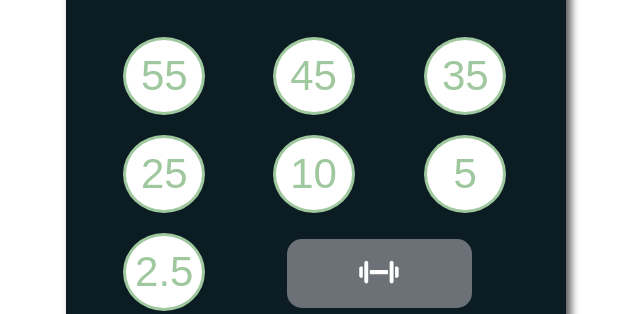
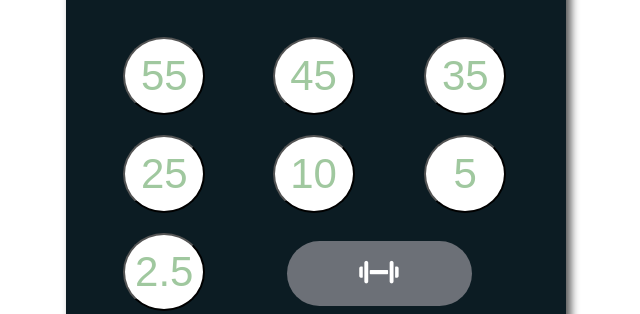
Before and after one commit to kevinmolina-io/barbell-calculator, a plain HTML site: page index.html in a window 1280 px wide. Shown: the part 638-952 px from the top of the page, without its empty margins (324-964 px from the left). Drawn offline with nearby package versions, Linux system fonts and the light colour scheme.

Commit message:
1) UI modifications to Calculate button

```diff
--- a/style.css
+++ b/style.css
@@ -100,14 +100,15 @@ input:focus {
   -moz-border-radius: 50%;
   -ms-border-radius: 50%;
   -o-border-radius: 50%;
-  border: 3px solid #a0c89f;
+  /* border: 3px solid #a0c89f; */
 }
 
 .plate-btn:active {
   background-color: #a0c89f;
   color: #ffffff;
-  border: 3px solid #ffffff;
+  /* border: 3px solid #ffffff; */
   transition: all 0.4s ease;
+  outline: none;
   -webkit-transition: all 0.4s ease;
   -moz-transition: all 0.4s ease;
   -ms-transition: all 0.4s ease;
@@ -117,11 +118,11 @@ input:focus {
 .calc-btn {
   grid-column-start: 2;
   grid-column-end: 4;
-  height: 69px;
+  height: 65px;
   width: 185px;
-  margin-top: 16px;
+  margin-top: 18px;
   margin-left: 24px;
-  border-radius: 15px;
+  border-radius: 33px;
   text-align: center;
   font-size: 20px;
   font-weight: 100;
@@ -130,6 +131,10 @@ input:focus {
   cursor: pointer;
   border: none;
   outline: none;
+  -webkit-border-radius: 33px;
+  -moz-border-radius: 33px;
+  -ms-border-radius: 33px;
+  -o-border-radius: 33px;
 }
 
 .calc-btn:hover {
```
